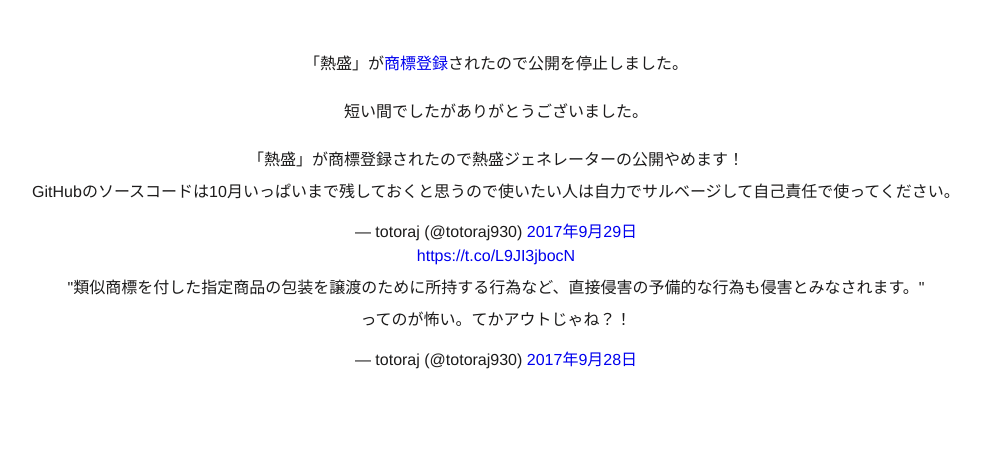
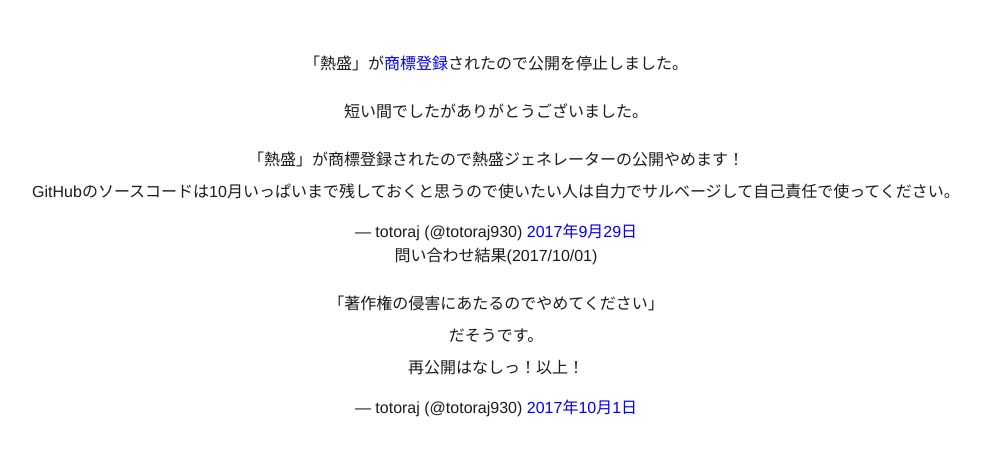
Before and after one commit to totoraj930/atumori, a plain HTML site: page docs/index.html in a window 1280 px wide. Shown: the whole page, without its empty margins (144-1125 px from the left). Drawn offline with Linux system fonts and the light colour scheme.

Commit message:
ツイート追加

```diff
--- a/docs/index.html
+++ b/docs/index.html
@@ -51,7 +51,10 @@
 	</p>
 	<div class="wrap">
 		<blockquote class="twitter-tweet" data-lang="ja"><p lang="ja" dir="ltr">「熱盛」が商標登録されたので熱盛ジェネレーターの公開やめます！<br>GitHubのソースコードは10月いっぱいまで残しておくと思うので使いたい人は自力でサルベージして自己責任で使ってください。</p>&mdash; totoraj (@totoraj930) <a href="https://twitter.com/totoraj930/status/913565803928096768?ref_src=twsrc%5Etfw">2017年9月29日</a></blockquote>
-		<blockquote class="twitter-tweet" data-lang="ja"><p lang="ja" dir="ltr"><a href="https://t.co/L9JI3jbocN">https://t.co/L9JI3jbocN</a><br>&quot;類似商標を付した指定商品の包装を譲渡のために所持する行為など、直接侵害の予備的な行為も侵害とみなされます。&quot;<br>ってのが怖い。てかアウトじゃね？！</p>&mdash; totoraj (@totoraj930) <a href="https://twitter.com/totoraj930/status/913531603363573761?ref_src=twsrc%5Etfw">2017年9月28日</a></blockquote>
+		<p>
+			問い合わせ結果(2017/10/01)
+		</p>
+		<blockquote class="twitter-tweet" data-lang="ja"><p lang="ja" dir="ltr">「著作権の侵害にあたるのでやめてください」<br>だそうです。<br>再公開はなしっ！以上！</p>&mdash; totoraj (@totoraj930) <a href="https://twitter.com/totoraj930/status/914324521758318595?ref_src=twsrc%5Etfw">2017年10月1日</a></blockquote>
 	</div>
 	<script async src="https://platform.twitter.com/widgets.js" charset="utf-8"></script>
 </body>
```
